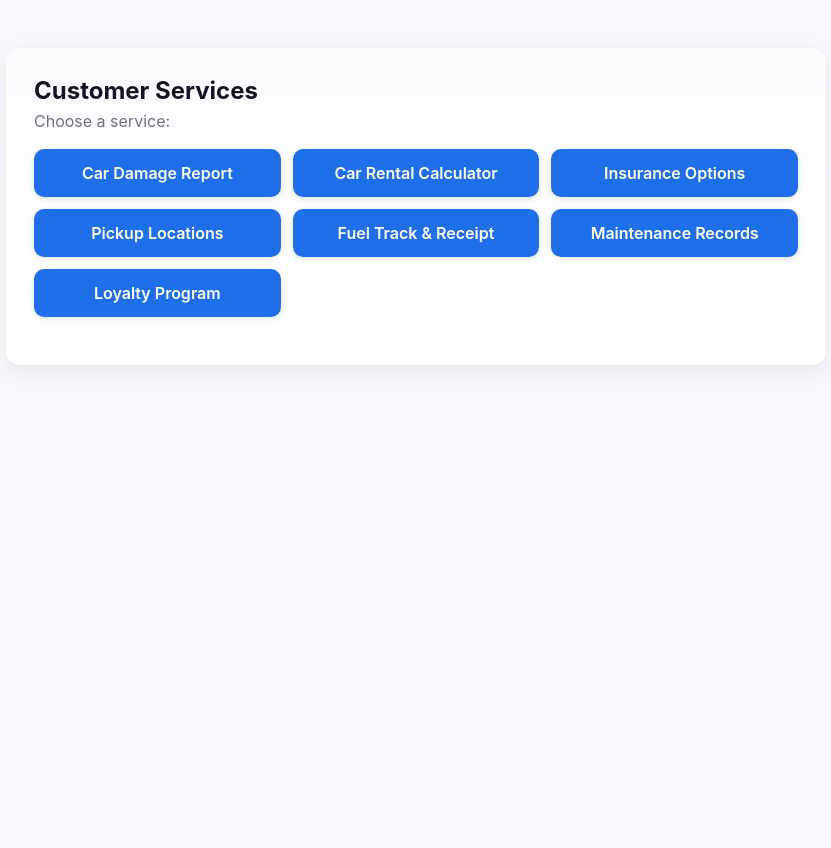
After one commit to BiswasApurbo/car_rental_system-wt_project, a PHP site: page /view/customer_services.php in a window 1280 px wide. The commit adds this page. Shown: the whole page, without its empty margins (224-1055 px from the left). Run offline with PHP 8.4, Linux system fonts and the light colour scheme.

Commit message:
new added

```diff
--- /dev/null
+++ b/asset/customer_services.css
@@ -0,0 +1,17 @@
+:root{ --bg:#f6f8fb; --card:#ffffff; --accent:#1f6feb; --accent-2:#0b63d6; --muted:#6b7280 }
+*{box-sizing:border-box}
+html,body{height:100%}
+body{font-family:Inter, system-ui, -apple-system, 'Segoe UI', Roboto, 'Helvetica Neue', Arial; margin:0; background:var(--bg); color:#0f1724}
+.container{max-width:820px;margin:48px auto;padding:28px;background:linear-gradient(180deg, rgba(255,255,255,0.6), rgba(255,255,255,0.9));border-radius:14px;box-shadow:0 6px 22px rgba(12,16,23,0.08)}
+h1{margin:0 0 6px;font-size:24px}
+.subtitle{margin:0 0 18px;color:var(--muted)}
+.grid{display:grid;grid-template-columns:repeat(1,1fr);gap:12px}
+.service-btn{display:inline-flex;align-items:center;justify-content:center;padding:14px 18px;border-radius:10px;background:var(--accent);color:#fff;text-decoration:none;font-weight:600;border:none;box-shadow:0 2px 6px rgba(0,0,0,0.1);transition:transform .12s ease, box-shadow .12s ease}
+.service-btn:hover{background:var(--accent-2);transform:translateY(-4px);box-shadow:0 8px 20px rgba(0,0,0,0.15)}
+.service-btn:active{transform:translateY(-1px)}
+.service-btn[disabled]{opacity:.6;pointer-events:none}
+.foot{margin-top:20px;display:flex;justify-content:flex-end}
+.mini{font-size:13px;color:var(--muted);text-decoration:none}
+@media(min-width:560px){ .grid{ grid-template-columns:repeat(2,1fr) } }
+@media(min-width:920px){ .grid{ grid-template-columns:repeat(3,1fr) } }
+.service-btn:focus{outline:3px solid rgba(31,111,235,0.3);outline-offset:3px}
--- /dev/null
+++ b/view/customer_services.php
@@ -0,0 +1,39 @@
+<?php
+session_start();
+?>
+<!doctype html>
+<html lang="en">
+<head>
+<meta charset="utf-8">
+<meta name="viewport" content="width=device-width,initial-scale=1">
+<title>Customer Services</title>
+<link rel="stylesheet" href="../asset/customer_services.css">
+<script>
+document.addEventListener('DOMContentLoaded', function () {
+const buttons = document.querySelectorAll('.service-btn');
+buttons.forEach(btn => {
+btn.addEventListener('click', function (e) {
+btn.disabled = true;
+setTimeout(() => btn.disabled = false, 800);
+});
+});
+});
+</script>
+</head>
+<body>
+<main class="container">
+<h1>Customer Services</h1>
+<p class="subtitle">Choose a service:</p>
+<div class="grid">
+<a class="service-btn" href="DamageReports.php">Car Damage Report</a>
+<a class="service-btn" href="PricingCalculator.php">Car Rental Calculator</a>
+<a class="service-btn" href="InsuranceOptions.php">Insurance Options</a>
+<a class="service-btn" href="PickupLocations.php">Pickup Locations</a>
+<a class="service-btn" href="FuelTracking.php">Fuel Track &amp; Receipt</a>
+<a class="service-btn" href="MaintenanceRecords.php">Maintenance Records</a>
+<a class="service-btn" href="LoyaltyProgram.php">Loyalty Program</a>
+</div>
+<footer class="foot"></footer>
+</main>
+</body>
+</html>
--- a/view/profile.php
+++ b/view/profile.php
@@ -44,7 +44,9 @@ function h($s){ return htmlspecialchars($s ?? '', ENT_QUOTES, 'UTF-8'); }
         <fieldset class="profile-actions">
             <input type="button" value="Edit Profile" onclick="window.location.href='edit_profile.php'">
             <input type="button" value="Update Password" onclick="window.location.href='update_password.php'">
-            <input type="button" value="Back to Dashboard" onclick="window.location.href='user_dashboard.php'">
+            <input type="button" value="Back to Dashboard" onclick="window.location.href='user_dashboard.php'"> <br> <br> <br>
+            <div>Click here for services:</div>
+            <input type="button" value="Customer Services" onclick="window.location.href='customer_services.php'">
         </fieldset>
     </form>
 </body>
```
